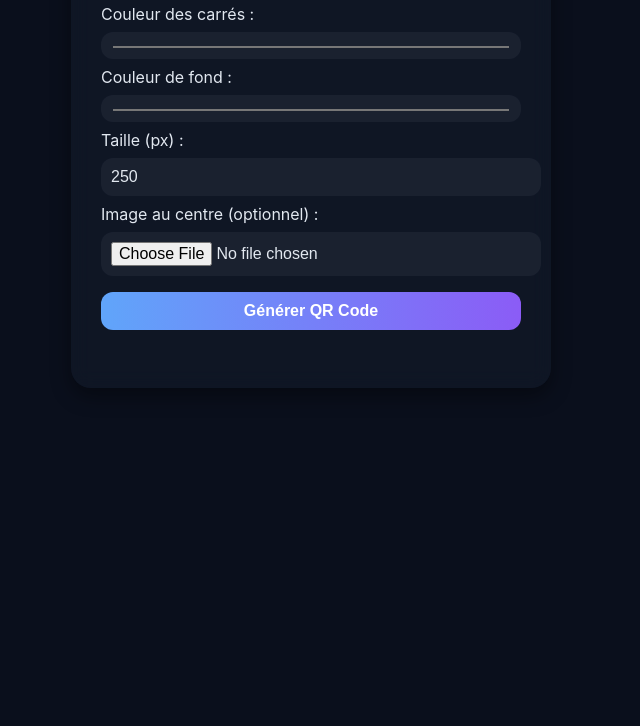
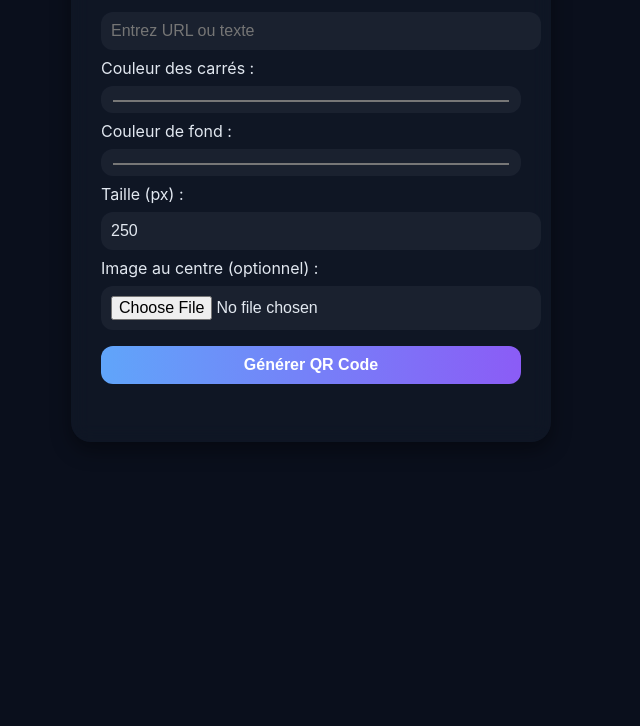
Before and after one commit to miw4n/Simple-QR-Code-generator, a plain HTML site: page index.html in a window 1280 px wide. Shown: the part 114-840 px from the top of the page, without its empty margins (329-969 px from the left). Drawn offline with Linux system fonts and the light colour scheme.

Commit message:
Add input field for URL or text in QR Code Generator
Added input field for URL or text entry.

```diff
--- a/index.html
+++ b/index.html
@@ -4,6 +4,7 @@
 <meta charset="UTF-8">
 <meta name="viewport" content="width=device-width, initial-scale=1.0">
 <title>QR Code Generator</title>
+
 <style>
 :root {
   --bg: #0a0f1c;
@@ -88,6 +89,8 @@ button:hover {
 <div class="container">
   <h1>QR Code Generator</h1>
 <script type="text/javascript" src="https://cdnjs.buymeacoffee.com/1.0.0/button.prod.min.js" data-name="bmc-button" data-slug="miw4n" data-color="#FFDD00" data-emoji="🧋"  data-font="Cookie" data-text="Buy me a bubble tea" data-outline-color="#000000" data-font-color="#000000" data-coffee-color="#ffffff" ></script>
+  <input type="text" id="text" placeholder="Entrez URL ou texte">
+
   <label>Couleur des carrés :</label>
   <input type="color" id="colorDark" value="#000000">
 
```
